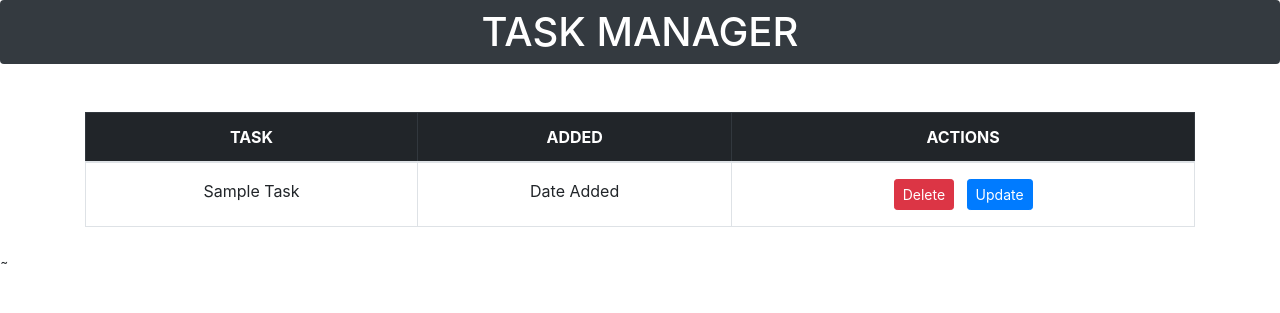
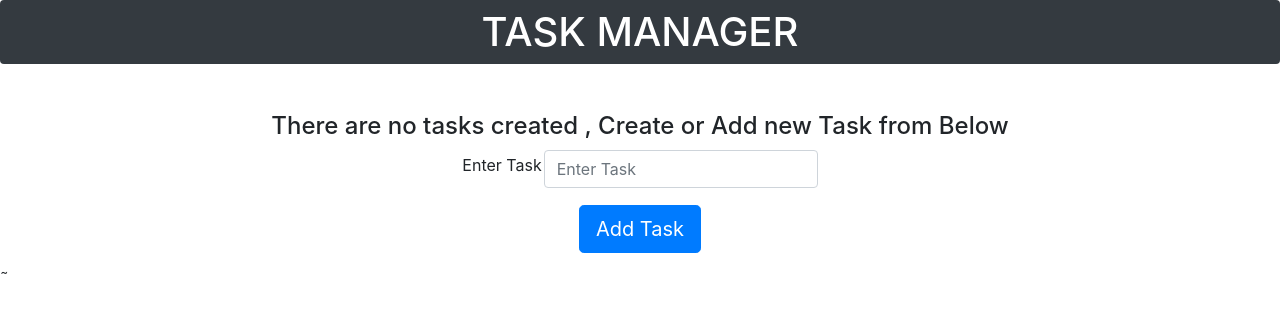
Before and after one commit to devenvoy/Flask, a Flask app: page / in a window 1280 px wide. Shown: the top 313 px of the page. Run offline with Flask 3, Linux system fonts and the light colour scheme; some libraries are stand-ins or nearby versions.

Commit message:
crud operation created

```diff
--- a/app.py
+++ b/app.py
@@ -1,4 +1,4 @@
-from flask import Flask, render_template, url_for
+from flask import Flask, render_template, request, url_for , redirect
 from flask_sqlalchemy import SQLAlchemy
 from datetime import datetime, timezone
 
@@ -15,9 +15,47 @@ class Task(db.Model):
     def __repr__(self):
         return '<Task %r>' % self.id
 
-@app.route('/')
+@app.route('/',methods=['GET','POST'])
 def index():
-    return render_template('index.html')
+
+    if(request.method == 'POST'):
+        task_content = request.form['content']
+        new_task = Task(content=task_content)
+
+        try:
+            db.session.add(new_task)
+            db.session.commit()
+            return redirect('/')
+        except:
+            return "There was an issue adding your task"
+    else:
+        tasks = Task.query.order_by(Task.date_created).all()
+        return render_template('index.html',tasks=tasks)
+
+@app.route('/delete/<int:id>')
+def delete(id):
+    task_to_delete = Task.query.get_or_404(id)
+
+    try:
+
+        db.session.delete(task_to_delete)
+        db.session.commit()
+        return redirect('/')
+    except:
+        return "There was a problem deleting that task"
+
+@app.route('/update/<int:id>',methods=['GET','POST'])
+def update(id):
+    task = Task.query.get_or_404(id)
+    if request.method == 'POST':
+        try:
+            task.content = request.form['content']
+            db.session.commit()
+            return redirect('/')
+        except:
+            return "There was a problem updating that task"
+    else:
+        return render_template('update.html',task=task)
 
 if __name__ == "__main__":
-    app.run(debug=True)
+    app.run(port=5500,debug=True)
--- a/templates/index.html
+++ b/templates/index.html
@@ -1,13 +1,18 @@
 {% extends 'base.html' %}
 
 {% block head %}
-<title></title>
+<title>Task Manager</title>
 {% endblock %}
 
 {% block body %}
 <center>
     <h1 class="text-white py-2 px-3 bg-dark bg-gradient text-uppercase text-center shadow-sm rounded">Task Manager</h1>
+
     <div class="container mt-5">
+
+        {% if tasks|length < 1 %}
+        <h4>There are no tasks created , Create or Add new Task from Below</h4>
+        {% else %}
         <div class="table-responsive">
             <table class="table table-bordered border-dark table-hover text-center text-capitalize shadow-sm">
                 <thead class="table-dark table-active text-uppercase text-white">
@@ -18,17 +23,34 @@
                     </tr>
                 </thead>
                 <tbody>
+                    {% for task in tasks %}
                     <tr>
-                        <td class="p-3">Sample Task</td>
-                        <td class="p-3">Date Added</td>
+                        <td class="p-3">{{ task.content }}</td>
+                        <td class="p-3">{{ task.date_created.date() }}</td>
                         <td class="p-3">
-                            <a href="#" class="btn btn-danger btn-sm mx-1">Delete</a>
-                            <a href="#" class="btn btn-primary btn-sm mx-1">Update</a>
+                            <a href="/delete/{{ task.id }}" class="btn btn-danger btn-sm mx-1">Delete</a>
+                            <a href="/update/{{ task.id}}" class="btn btn-primary btn-sm mx-1">Update</a>
                         </td>
                     </tr>
-                    <!-- Additional task rows can go here -->
+                    {% endfor %}
                 </tbody>
             </table>
+        </div>
+        {% endif %}
+
+
+        <div>
+            <form action="/" method="post">
+                <table style="table-layout: fixed;">
+                    <tr>
+                        <td style="vertical-align: middle;"><label for="content">Enter Task</label></td>
+                        <td style="vertical-align: middle;" >
+                            <input type="text" name="content" class="form-control" placeholder="Enter Task">
+                        </td>
+                    </tr>
+                </table>
+                <input type="submit" class="btn btn-primary btn-lg mt-3" value="Add Task">
+            </form>
         </div>
     </div>
 
```
Also changed, not shown: templates/update.html (added, +28 -0 lines), instance/test.db.
